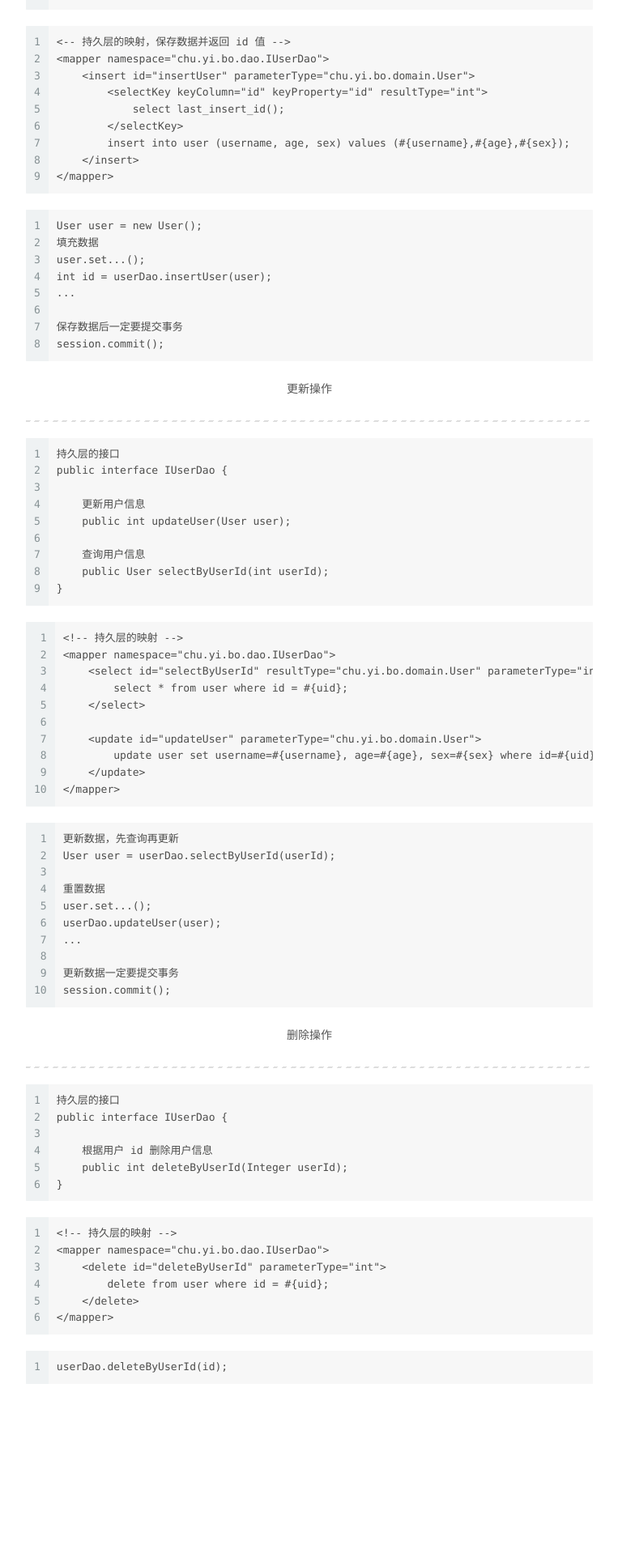
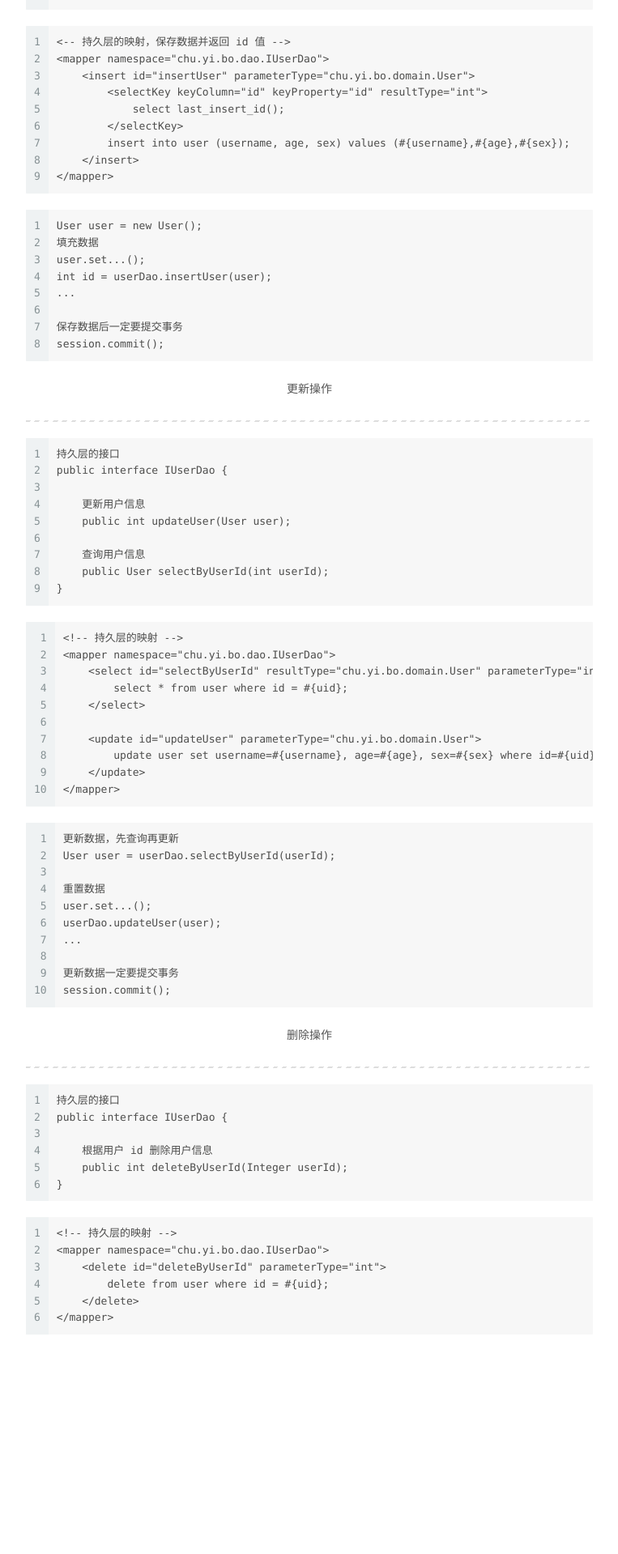
Before and after one commit to chuyibo/chuyibo.github.io, a Jekyll site: the page built from _posts/2021-01-27-MyBatis 学习笔记03.md, in a window 1280 px wide. Shown: the part 2262-4181 px from the top of the page at 81% size, without its empty margins (258-1021 px from the left). Built offline with Jekyll 4.4.1, drawn with Linux system fonts in a browser that asks for light colours; after the commit the page ends 4120 px from its top, so only the background shows below that.

Commit message:
2021/02/17

````diff
--- a/_posts/2021-01-27-MyBatis 学习笔记03.md
+++ b/_posts/2021-01-27-MyBatis 学习笔记03.md
@@ -188,7 +188,3 @@ public interface IUserDao {
     </delete>
 </mapper>
 ```
-
-```
-userDao.deleteByUserId(id);
-```
````
Also changed, not shown: _posts/2021-01-27-MyBatis 学习笔记02.md (+2 -0 lines).
